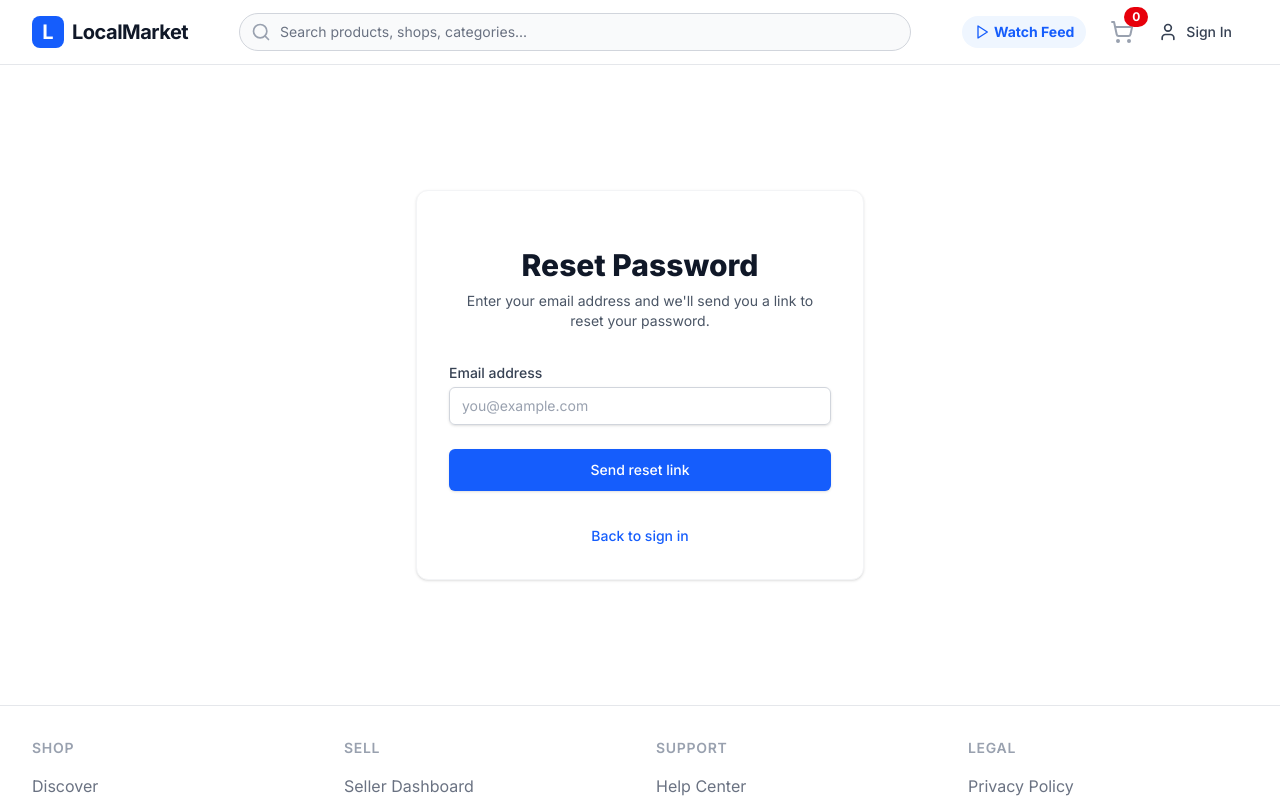
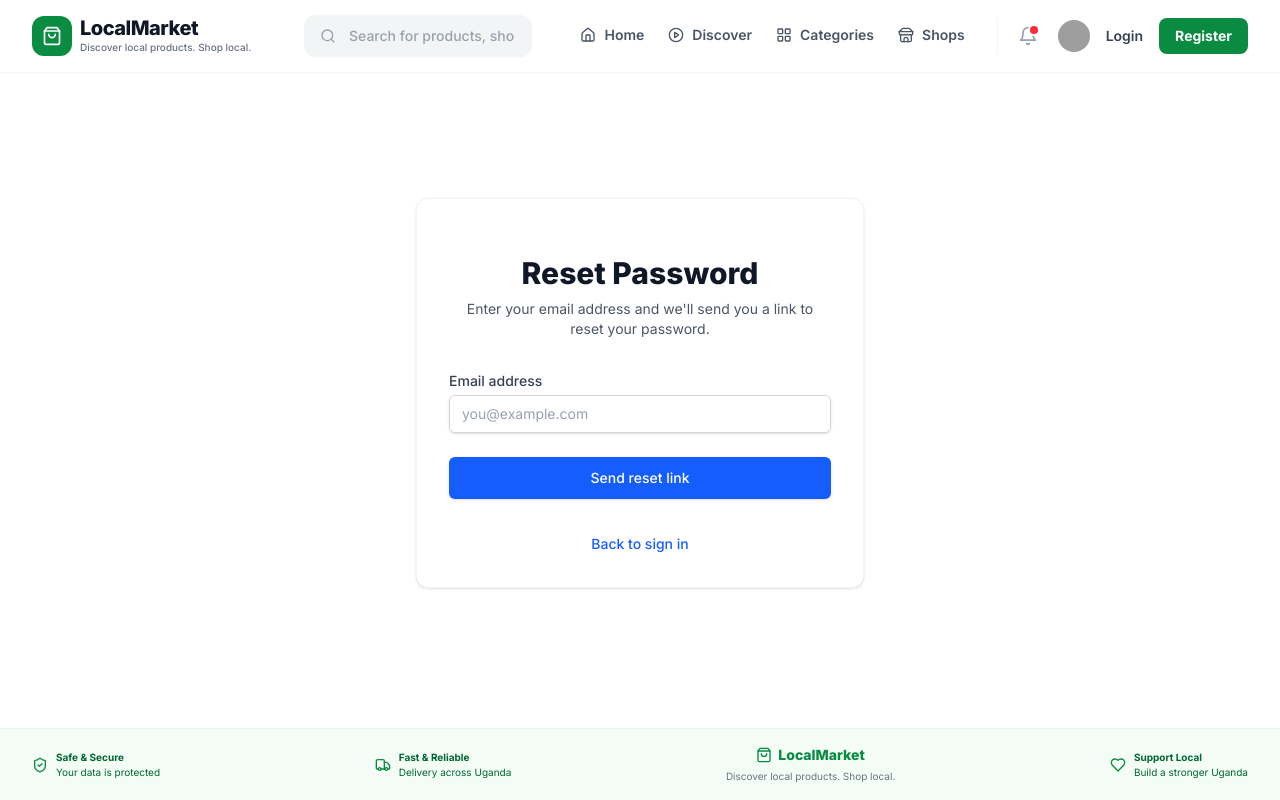
Before and after one commit to menomery/localmarket, a Next.js app: page /forgot-password in a window 1280 px wide. Shown: the top 800 px of the page. Built offline with nearby package versions, Linux system fonts and the light colour scheme; no server answers; grey boxes are pictures that could not be loaded.

Commit message:
Add files via upload

```diff
--- a/components/layout/Footer.tsx
+++ b/components/layout/Footer.tsx
@@ -1,56 +1,28 @@
-import Link from "next/link";
+import { ShieldCheck, Truck, ShoppingBag, Heart } from "lucide-react";
 
 export default function Footer() {
   return (
-    <footer className="bg-white border-t border-gray-200 mt-auto">
-      <div className="max-w-7xl mx-auto py-8 px-4 sm:px-6 lg:px-8">
-        <div className="grid grid-cols-2 md:grid-cols-4 gap-8">
-          <div>
-            <h3 className="text-sm font-semibold text-gray-400 tracking-wider uppercase mb-4">
-              Shop
-            </h3>
-            <ul className="space-y-3">
-              <li><Link href="/discover" className="text-base text-gray-500 hover:text-gray-900">Discover</Link></li>
-              <li><Link href="/categories" className="text-base text-gray-500 hover:text-gray-900">Categories</Link></li>
-              <li><Link href="/trending" className="text-base text-gray-500 hover:text-gray-900">Trending</Link></li>
-            </ul>
+    <div className="bg-[#F3Fdf6] border-t border-green-100 py-4 mt-auto">
+      <div className="max-w-[1600px] mx-auto px-4 sm:px-6 lg:px-8 flex justify-between items-center text-[10px] text-green-800">
+        <div className="flex items-center gap-2">
+          <ShieldCheck className="w-4 h-4 text-[#0A8B42]" />
+          <div><span className="font-bold">Safe & Secure</span><br/>Your data is protected</div>
+        </div>
+        <div className="flex items-center gap-2">
+          <Truck className="w-4 h-4 text-[#0A8B42]" />
+          <div><span className="font-bold">Fast & Reliable</span><br/>Delivery across Uganda</div>
+        </div>
+        <div className="flex items-center gap-1 flex-col justify-center text-center">
+          <div className="flex items-center gap-1.5 font-extrabold text-[#0A8B42] text-sm">
+            <ShoppingBag className="w-4 h-4" /> LocalMarket
           </div>
-          <div>
-            <h3 className="text-sm font-semibold text-gray-400 tracking-wider uppercase mb-4">
-              Sell
-            </h3>
-            <ul className="space-y-3">
-              <li><Link href="/seller" className="text-base text-gray-500 hover:text-gray-900">Seller Dashboard</Link></li>
-              <li><Link href="/seller/register" className="text-base text-gray-500 hover:text-gray-900">Open a Shop</Link></li>
-              <li><Link href="/seller/guide" className="text-base text-gray-500 hover:text-gray-900">Seller Guide</Link></li>
-            </ul>
-          </div>
-          <div>
-            <h3 className="text-sm font-semibold text-gray-400 tracking-wider uppercase mb-4">
-              Support
-            </h3>
-            <ul className="space-y-3">
-              <li><Link href="/help" className="text-base text-gray-500 hover:text-gray-900">Help Center</Link></li>
-              <li><Link href="/contact" className="text-base text-gray-500 hover:text-gray-900">Contact Us</Link></li>
-              <li><Link href="/safety" className="text-base text-gray-500 hover:text-gray-900">Trust & Safety</Link></li>
-            </ul>
-          </div>
-          <div>
-            <h3 className="text-sm font-semibold text-gray-400 tracking-wider uppercase mb-4">
-              Legal
-            </h3>
-            <ul className="space-y-3">
-              <li><Link href="/privacy" className="text-base text-gray-500 hover:text-gray-900">Privacy Policy</Link></li>
-              <li><Link href="/terms" className="text-base text-gray-500 hover:text-gray-900">Terms of Service</Link></li>
-            </ul>
-          </div>
+          <div className="text-gray-500">Discover local products. Shop local.</div>
         </div>
-        <div className="mt-8 border-t border-gray-200 pt-8 flex flex-col md:flex-row justify-between items-center">
-          <p className="text-base text-gray-400 xl:text-center">
-            &copy; {new Date().getFullYear()} LocalMarket. All rights reserved.
-          </p>
+        <div className="flex items-center gap-2">
+          <Heart className="w-4 h-4 text-[#0A8B42]" />
+          <div><span className="font-bold">Support Local</span><br/>Build a stronger Uganda</div>
         </div>
       </div>
-    </footer>
+    </div>
   );
 }
--- a/components/layout/Navbar.tsx
+++ b/components/layout/Navbar.tsx
@@ -1,13 +1,15 @@
 "use client";
 
 import Link from "next/link";
-import { Search, User, ShoppingCart, Menu, LogOut, Play } from "lucide-react";
+import { Search, ShoppingCart, Bell, Home, PlayCircle, LayoutGrid, Store, ChevronDown, User, ShoppingBag } from "lucide-react";
 import { useAuth } from "@/hooks/useAuth";
 import { signOut } from "firebase/auth";
 import { auth } from "@/lib/firebase/config";
+import { usePathname } from "next/navigation";
 
 export default function Navbar() {
   const { user, profile, loading } = useAuth();
+  const pathname = usePathname();
 
   const handleSignOut = async () => {
     try {
@@ -17,75 +19,112 @@ export default function Navbar() {
     }
   };
 
+  const navLinks = [
+    { name: "Home", href: "/", icon: Home },
+    { name: "Discover", href: "/discover", icon: PlayCircle },
+    { name: "Categories", href: "/categories", icon: LayoutGrid },
+    { name: "Shops", href: "/shops", icon: Store },
+  ];
+
   return (
-    <header className="bg-white border-b border-gray-200 sticky top-0 z-50">
-      <div className="max-w-7xl mx-auto px-4 sm:px-6 lg:px-8">
-        <div className="flex justify-between items-center h-16">
-          {/* Logo */}
-          <div className="flex items-center">
-            <Link href="/" className="flex-shrink-0 flex items-center gap-2">
-              <div className="w-8 h-8 bg-blue-600 rounded-lg flex items-center justify-center">
-                <span className="text-white font-bold text-xl">L</span>
+    <header className="bg-white border-b border-gray-100 sticky top-0 z-50">
+      <div className="w-full px-4 sm:px-6 lg:px-8 max-w-[1600px] mx-auto">
+        <div className="flex justify-between items-center h-[72px]">
+          {/* Logo Section */}
+          <div className="flex items-center gap-3 min-w-[240px]">
+            <Link href="/" className="flex items-center gap-2">
+              <div className="w-10 h-10 bg-[#0A8B42] rounded-xl flex items-center justify-center">
+                <ShoppingBag className="w-5 h-5 text-white" />
               </div>
-              <span className="font-bold text-xl tracking-tight text-gray-900 hidden sm:block">
-                LocalMarket
-              </span>
+              <div className="flex flex-col hidden sm:flex">
+                <span className="font-extrabold text-xl tracking-tight text-gray-900 leading-none">
+                  LocalMarket
+                </span>
+                <span className="text-[10px] text-gray-500 font-medium mt-0.5">
+                  Discover local products. Shop local.
+                </span>
+              </div>
             </Link>
           </div>
 
-          {/* Search Bar (Desktop) */}
-          <div className="hidden sm:flex flex-1 max-w-2xl mx-8">
+          {/* Search Bar (Centered) */}
+          <div className="hidden md:flex flex-1 max-w-2xl px-8">
             <div className="relative w-full">
-              <div className="absolute inset-y-0 left-0 pl-3 flex items-center pointer-events-none">
-                <Search className="h-5 w-5 text-gray-400" />
+              <div className="absolute inset-y-0 left-0 pl-4 flex items-center pointer-events-none">
+                <Search className="h-4 w-4 text-gray-400" />
               </div>
               <input
                 type="text"
-                className="block w-full pl-10 pr-3 py-2 border border-gray-300 rounded-full leading-5 bg-gray-50 placeholder-gray-500 focus:outline-none focus:placeholder-gray-400 focus:bg-white focus:ring-1 focus:ring-blue-500 focus:border-blue-500 sm:text-sm transition-colors"
-                placeholder="Search products, shops, categories..."
+                className="block w-full pl-11 pr-4 py-2.5 border border-transparent rounded-xl leading-5 bg-gray-100 text-gray-900 placeholder-gray-400 focus:outline-none focus:bg-white focus:border-gray-200 focus:ring-0 sm:text-sm transition-colors font-medium"
+                placeholder="Search for products, shops, or categories..."
               />
             </div>
           </div>
 
-          {/* Actions */}
-          <div className="flex items-center space-x-4">
-            <Link href="/discover" className="hidden sm:flex items-center gap-1 text-sm font-bold text-blue-600 hover:text-blue-700 bg-blue-50 px-3 py-1.5 rounded-full">
-              <Play className="h-4 w-4" />
-              <span>Watch Feed</span>
-            </Link>
+          {/* Navigation Links (Desktop) */}
+          <nav className="hidden lg:flex items-center gap-6 px-4">
+            {navLinks.map((link) => {
+              const isActive = pathname === link.href || (pathname === '/' && link.href === '/'); // Fix logic as needed
+              const Icon = link.icon;
+              return (
+                <Link
+                  key={link.name}
+                  href={link.href}
+                  className={`flex items-center gap-2 text-sm h-[72px] border-b-[3px] transition-colors ${
+                    pathname === link.href ? "border-[#0A8B42] text-[#0A8B42] font-bold" : "border-transparent text-gray-600 hover:text-gray-900 font-semibold"
+                  }`}
+                >
+                  <Icon className={`w-4 h-4 ${pathname === link.href ? 'fill-current' : ''}`} />
+                  {link.name}
+                </Link>
+              );
+            })}
+          </nav>
 
-            <button className="sm:hidden p-2 text-gray-400 hover:text-gray-500">
-              <Search className="h-6 w-6" />
+          {/* Right Actions */}
+          <div className="flex items-center gap-4 min-w-max pl-4 border-l border-gray-100 ml-4">
+            <button className="relative p-1 text-gray-400 hover:text-gray-900 transition-colors hidden sm:block">
+              <Bell className="w-5 h-5" />
+              <span className="absolute top-1 right-1 w-2 h-2 bg-red-500 rounded-full ring-2 ring-white"></span>
             </button>
-            <Link href="/cart" className="p-2 text-gray-400 hover:text-gray-500 relative">
-              <ShoppingCart className="h-6 w-6" />
-              <span className="absolute top-0 right-0 inline-flex items-center justify-center px-2 py-1 text-xs font-bold leading-none text-white transform translate-x-1/4 -translate-y-1/4 bg-red-600 rounded-full">
-                0
-              </span>
-            </Link>
 
             {!loading && user ? (
-              <div className="hidden sm:flex items-center gap-4">
-                <Link href={profile?.role === "seller" ? "/seller" : "/profile"} className="text-sm font-medium text-gray-700 hover:text-gray-900 flex items-center gap-2">
-                  <User className="h-5 w-5" />
-                  <span>{profile?.name || "Profile"}</span>
+              <>
+                <div className="flex items-center gap-2 hover:bg-gray-50 rounded-lg cursor-pointer transition-colors p-1">
+                  <div className="w-8 h-8 bg-gray-200 rounded-full overflow-hidden flex items-center justify-center">
+                    {profile?.avatarUrl ? (
+                      <img src={profile.avatarUrl} alt="Avatar" className="w-full h-full object-cover" />
+                    ) : (
+                      <img src="https://images.unsplash.com/photo-1500648767791-00dcc994a43e?w=100&q=80" alt="Avatar" className="w-full h-full object-cover" />
+                    )}
+                  </div>
+                  <span className="text-sm font-semibold text-gray-700 hidden xl:block">
+                    {profile?.name || "John Doe"}
+                  </span>
+                  <ChevronDown className="w-4 h-4 text-gray-400 hidden xl:block" />
+                </div>
+
+                <Link href="/cart" className="flex items-center gap-2 bg-[#0A8B42] hover:bg-[#087336] text-white px-4 py-2 rounded-lg transition-colors relative ml-2">
+                  <ShoppingCart className="w-4 h-4" />
+                  <span className="text-sm font-bold hidden sm:block">My Cart</span>
+                  <span className="absolute -top-1.5 -right-1.5 w-5 h-5 bg-[#076630] text-white text-[10px] font-bold flex items-center justify-center rounded-full border-2 border-white">
+                    2
+                  </span>
                 </Link>
-                <button onClick={handleSignOut} className="text-sm font-medium text-gray-500 hover:text-red-600">
-                  <LogOut className="h-5 w-5" />
-                </button>
+              </>
+            ) : !loading ? (
+              <div className="flex items-center gap-4">
+                <img src="https://images.unsplash.com/photo-1500648767791-00dcc994a43e?w=100&q=80" alt="User" className="w-8 h-8 rounded-full bg-gray-200 object-cover" />
+                <Link href="/login" className="text-sm font-semibold text-gray-700 hover:text-gray-900">
+                  Login
+                </Link>
+                <Link href="/register" className="text-sm font-bold text-white bg-[#0A8B42] hover:bg-[#087336] px-4 py-2 rounded-lg transition-colors">
+                  Register
+                </Link>
               </div>
-            ) : !loading ? (
-              <Link href="/login" className="hidden sm:flex items-center gap-2 text-sm font-medium text-gray-700 hover:text-gray-900">
-                <User className="h-5 w-5" />
-                <span>Sign In</span>
-              </Link>
             ) : (
-              <div className="hidden sm:block w-20 h-5 bg-gray-200 animate-pulse rounded"></div>
+              <div className="w-32 h-8 bg-gray-100 animate-pulse rounded-lg"></div>
             )}
-
-            <button className="sm:hidden p-2 text-gray-400 hover:text-gray-500">
-              <Menu className="h-6 w-6" />
-            </button>
           </div>
         </div>
       </div>
```
